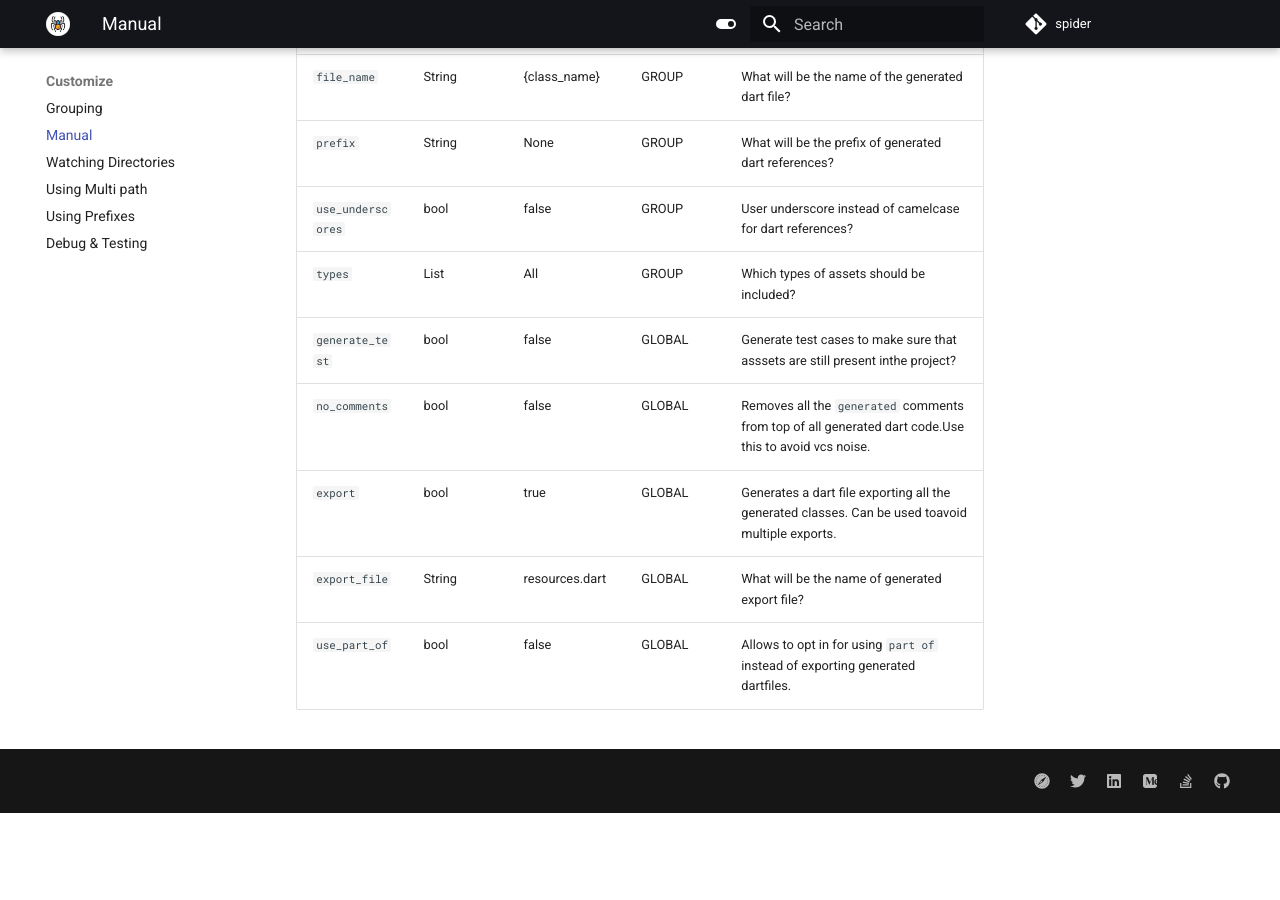
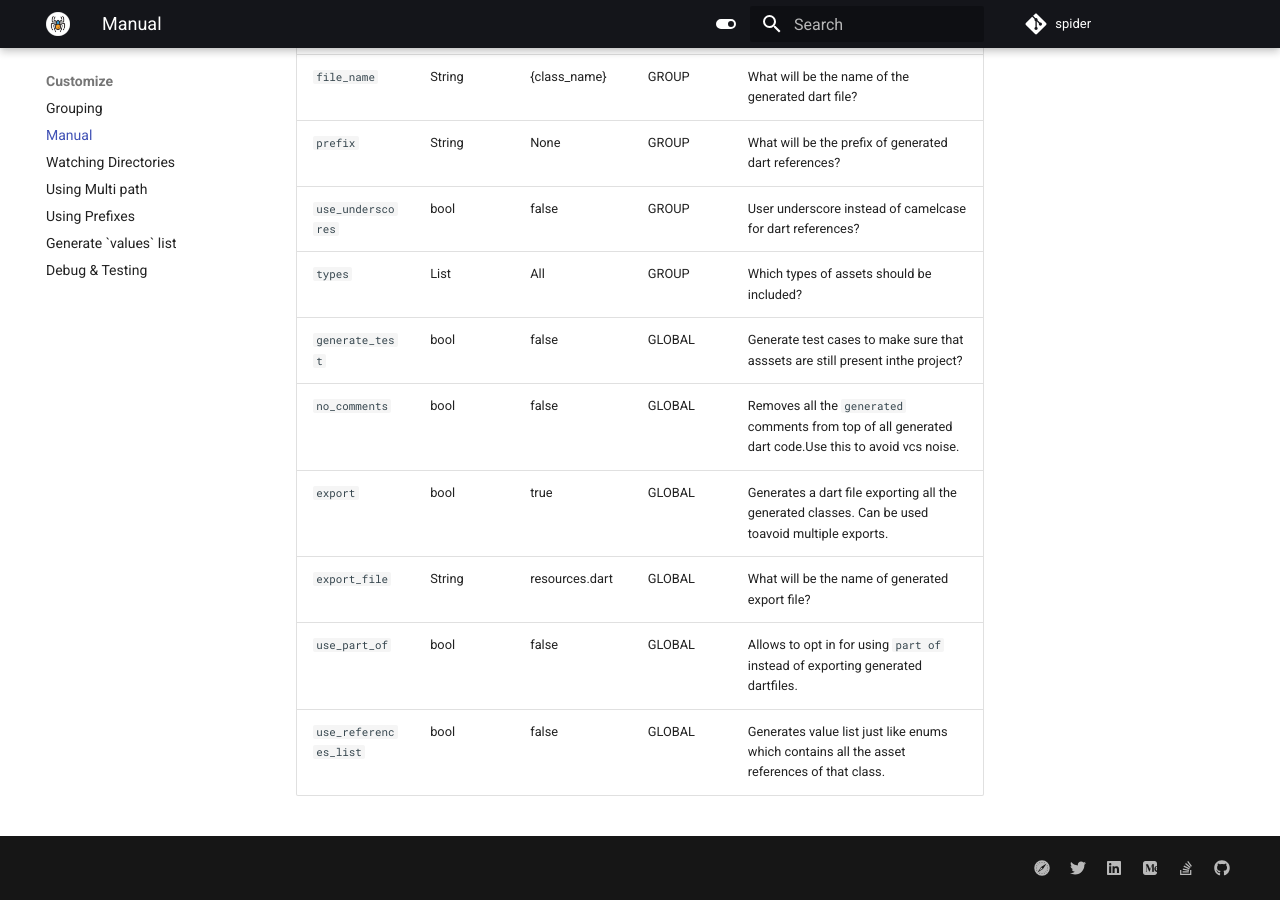
Before and after one commit to BirjuVachhani/spider, an MkDocs documentation site: the page built from docs/manual.md, in a window 1280 px wide and 900 px high, scrolled down 526 px. Built offline with MkDocs 1.6.1 and Material for MkDocs 9.7.7, drawn with Linux system fonts in a browser that asks for light colours; comment, search, counter and statistics services are not loaded; before the commit the page ends 1339 px from its top, so only the background shows below that.

Commit message:
Update docs for v2.2.0

```diff
--- a/docs/manual.md
+++ b/docs/manual.md
@@ -16,3 +16,4 @@ Below table contains all the configuration options that [Spider](https://pub.dev
 | `export`        	| bool         	| true           	| GLOBAL 	| Generates a dart file exporting all the generated classes. Can be used toavoid multiple exports.      	|
 | `export_file`   	| String       	| resources.dart 	| GLOBAL 	| What will be the name of generated export file?                                                       	|
 | `use_part_of`   	| bool         	| false          	| GLOBAL 	| Allows to opt in for using `part of` instead of exporting generated dartfiles.                        	|
+| `use_references_list`   	| bool         	| false          	| GLOBAL 	| Generates value list just like enums which contains all the asset references of that class.                        	|
--- a/mkdocs.yml
+++ b/mkdocs.yml
@@ -41,6 +41,7 @@ nav:
       - 'Watching Directories': watching_dirs.md
       - 'Using Multi path': multi_path.md
       - 'Using Prefixes': prefixes.md
+      - 'Generate `values` list': values.md
       - 'Debug & Testing': test.md
   - 'Contribute':
     - 'Contributing': contribute.md
```
Also changed, not shown: docs/values.md (added, +11 -0 lines).
